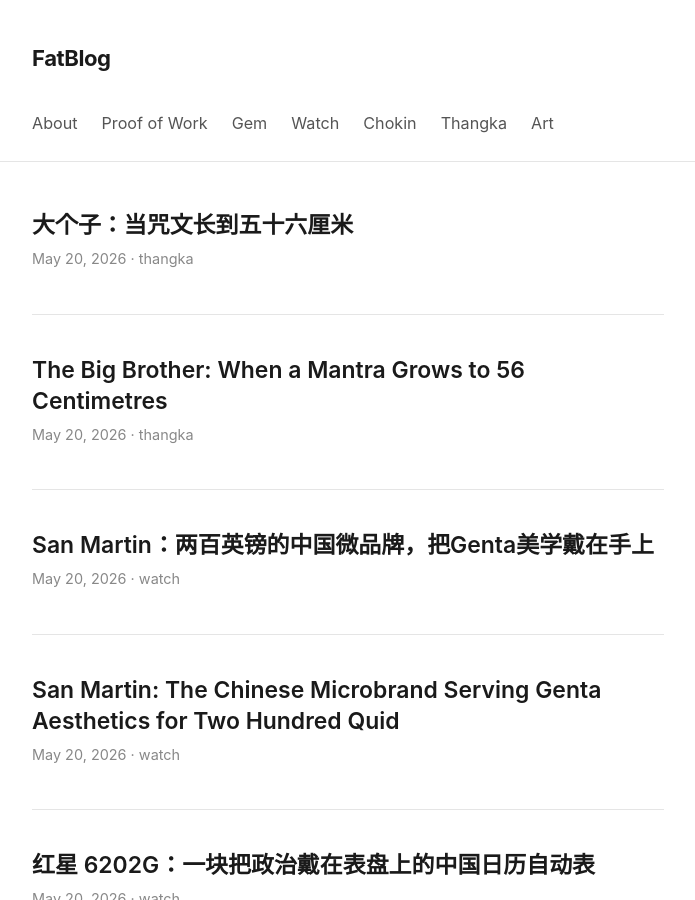
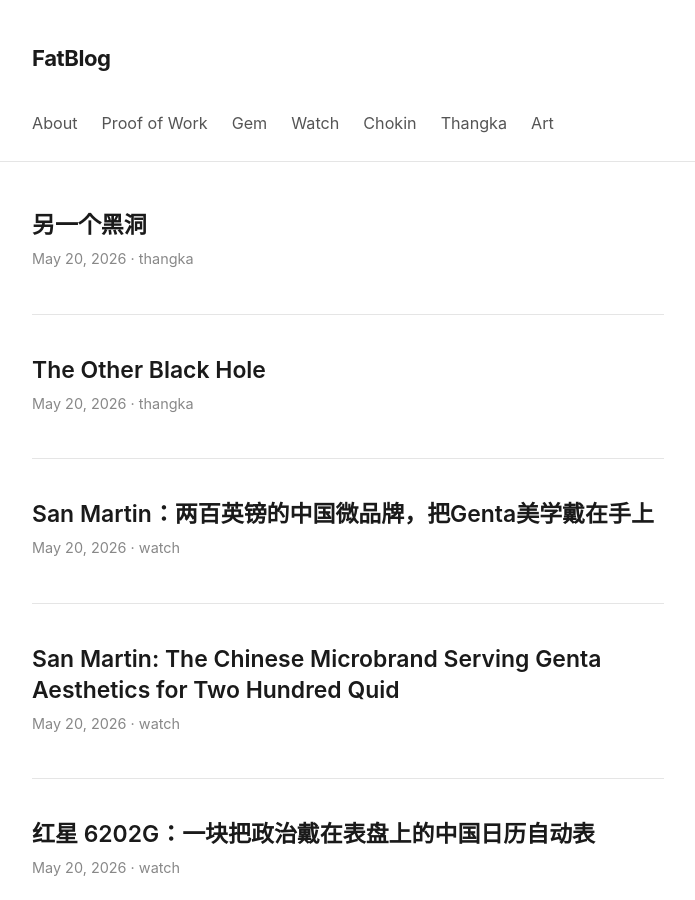
Before and after one commit to vfxowlsyvh/vfxowlsyvh.github.io, a Jekyll site: the page built from index.md, in a window 1280 px wide and 900 px high. Shown: the whole window, without its empty margins (292-987 px from the left). Built offline with Jekyll 4.4.1, drawn with Linux system fonts in a browser that asks for light colours.

Commit message:
Retitle thangka article: The Other Black Hole

```diff
--- a/_posts/2026-05-20-thangka-big-brother-56cm-spiral-en.md
+++ b/_posts/2026-05-20-thangka-big-brother-56cm-spiral-en.md
@@ -1,6 +1,6 @@
 ---
 layout: post
-title: "The Big Brother: When a Mantra Grows to 56 Centimetres"
+title: "The Other Black Hole"
 date: 2026-05-20 00:00:00 +0000
 categories: thangka
 lang: en
--- a/_posts/2026-05-20-thangka-big-brother-56cm-spiral-zh.md
+++ b/_posts/2026-05-20-thangka-big-brother-56cm-spiral-zh.md
@@ -1,6 +1,6 @@
 ---
 layout: post
-title: "大个子：当咒文长到五十六厘米"
+title: "另一个黑洞"
 date: 2026-05-20 00:00:00 +0000
 categories: thangka
 lang: zh
```
